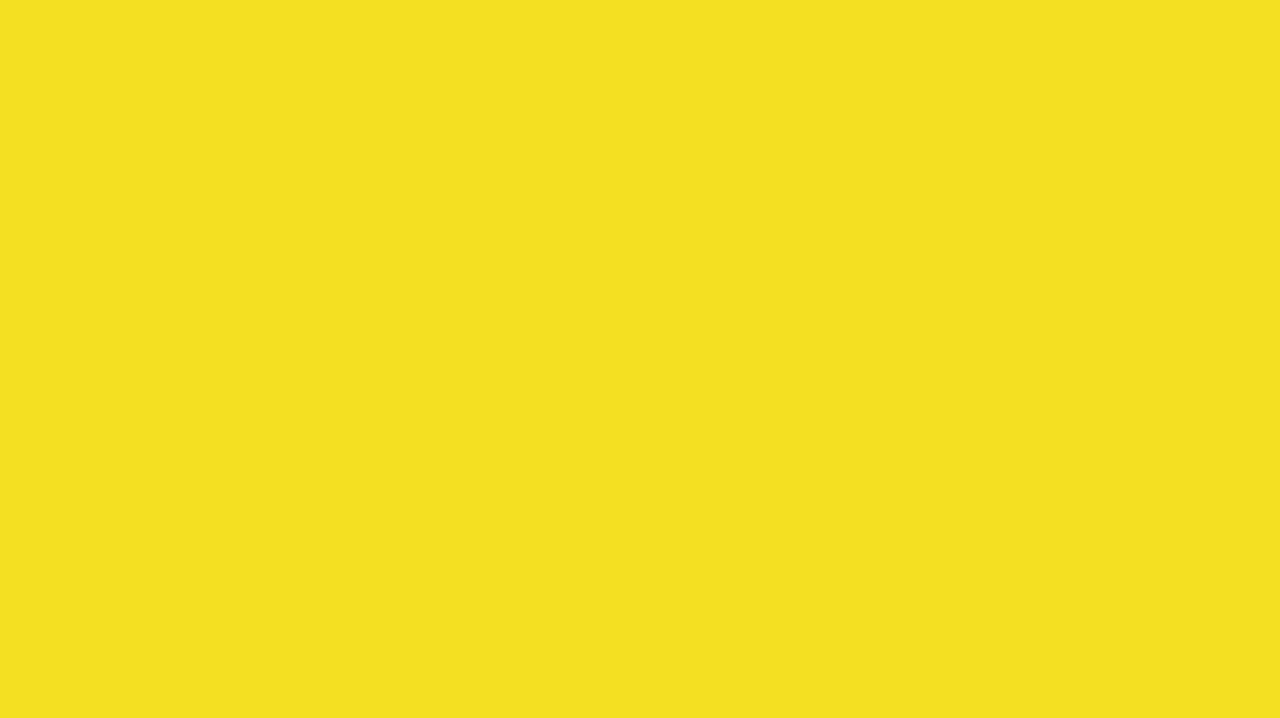
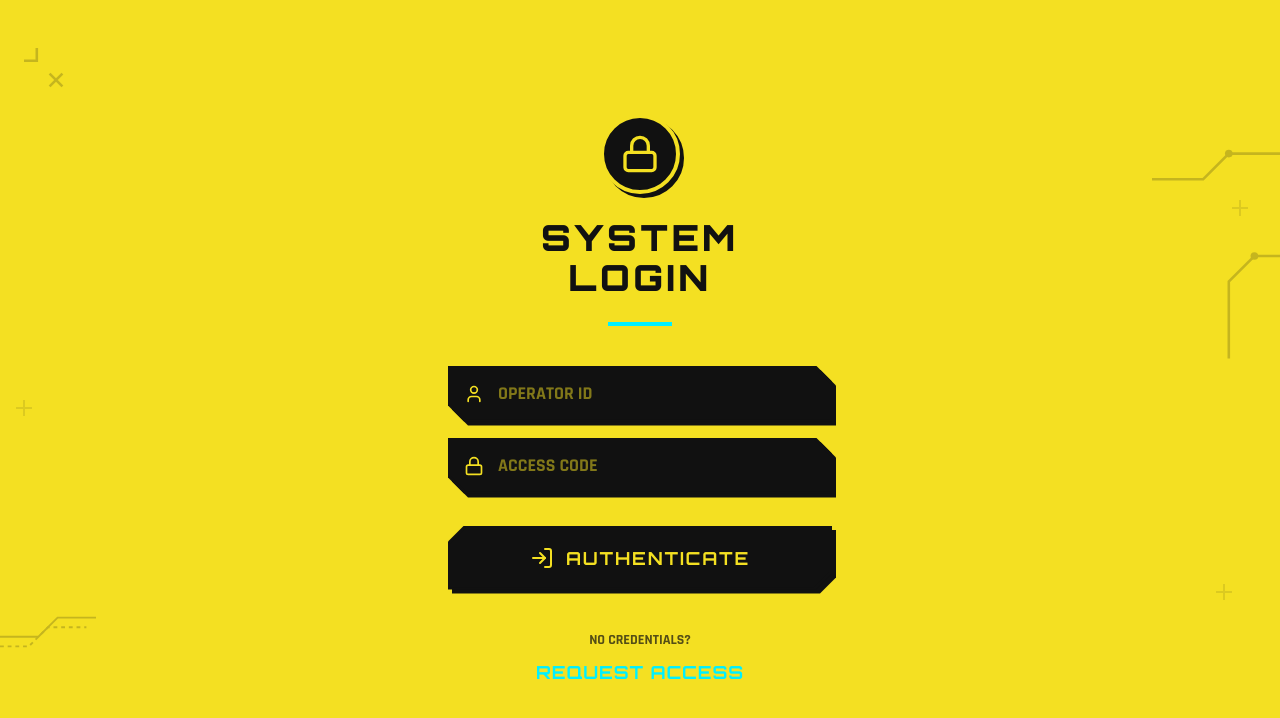
Before and after one commit to pinkth3floyd/cyber_vpn, a React (Vite) app: page / in a window 1280 px wide. Shown: the top 718 px of the page. Built offline with nearby package versions, Linux system fonts and the light colour scheme.

Commit message:
refactor

```diff
--- a/src/App.tsx
+++ b/src/App.tsx
@@ -1,30 +1,107 @@
-// import { useState } from 'react'
-// import reactLogo from './assets/react.svg'
-// import viteLogo from './assets/vite.svg'
-// import heroImg from './assets/hero.png'
-// import './App.css'
 
-import { useState } from "react"
+import { useEffect, useState } from "react"
 import { Login } from "./core/pages/Login"
 import { Register } from "./core/pages/Register";
 import { Home } from "./core/pages/Home";
+import { Splash } from "./core/pages/Splash";
+import { Locations } from "./core/pages/Locations";
+import { Menu } from "./core/pages/Page";
+import { TextPage } from "./core/pages/TextPage";
+import { Premium } from "./core/pages/Premium";
+import { BackgroundTech } from "./core/elements/BackgroundTech";
+import { AnimatePresence } from "motion/react";
 
 function App() {
-  const [currentScreen, setCurrentScreen] = useState('login');
+  const [currentScreen, setCurrentScreen] = useState('splash');
+  const [isConnected, setIsConnected] = useState(false);
+  const [time, setTime] = useState(0);
+  const [theme, setTheme] = useState('yellow');
+
+  useEffect(() => {
+    if (currentScreen === 'splash') {
+      const timer = setTimeout(() => setCurrentScreen('login'), 2500);
+      return () => clearTimeout(timer);
+    }
+  }, [currentScreen]);
+
+  useEffect(() => {
+    let interval: any;
+    if (isConnected) {
+      interval = setInterval(() => setTime(t => t + 1), 1000);
+    } else {
+      setTime(0);
+    }
+    return () => clearInterval(interval);
+  }, [isConnected]);
+
+
+  useEffect(() => {
+    // Premium screen forces dark mode temporarily for its own look
+    const isPremium = currentScreen === 'premium';
+    const activeTheme = isPremium ? 'dark' : theme;
+
+    document.body.className = activeTheme === 'dark' ? 'theme-dark' : activeTheme === 'white' ? 'theme-white' : '';
+
+    // Get computed colors from CSS variables
+    const computedStyle = getComputedStyle(document.body);
+    const color = computedStyle.getPropertyValue('--bg-primary').trim() || (activeTheme === 'dark' ? '#111111' : activeTheme === 'white' ? '#ffffff' : '#f4e022');
+    const isDark = activeTheme === 'dark';
+
+    const metaThemeColor = document.querySelector('meta[name="theme-color"]');
+    if (metaThemeColor) {
+      metaThemeColor.setAttribute('content', color);
+    }
+
+    // Capacitor native bars configuration (for when converted to mobile app)
+    if (typeof window !== 'undefined' && (window as any).Capacitor) {
+      const Capacitor = (window as any).Capacitor;
+      if (Capacitor.Plugins?.StatusBar) {
+        Capacitor.Plugins.StatusBar.setBackgroundColor({ color }).catch(() => {});
+        Capacitor.Plugins.StatusBar.setStyle({ style: isDark ? 'DARK' : 'LIGHT' }).catch(() => {});
+      }
+      if (Capacitor.Plugins?.NavigationBar) {
+        Capacitor.Plugins.NavigationBar.setColor({ color, darkButtons: !isDark }).catch(() => {});
+      }
+    }
+  }, [currentScreen, theme]);
+
+
+  const renderScreen = () => {
+    switch (currentScreen) {
+      case 'splash':
+        return <Splash />;
+      case 'login':
+        return <Login setCurrentScreen={setCurrentScreen} />;
+      case 'register':
+        return <Register setCurrentScreen={setCurrentScreen} />;
+      case 'home':
+        return <Home time={time} isConnected={isConnected} setIsConnected={setIsConnected} setCurrentScreen={setCurrentScreen} />;
+      case 'locations':
+        return <Locations setCurrentScreen={setCurrentScreen} />;
+      case 'menu':
+        return <Menu setCurrentScreen={setCurrentScreen} theme={theme} setTheme={setTheme} />;
+      case 'premium':
+        return <Premium setCurrentScreen={setCurrentScreen} />;
+      case 'about':
+        return <TextPage key="about" title="About" onBack={() => setCurrentScreen('menu')} content={`CYBER VPN v1.0.0\n\nDeveloped for the modern netrunner.\n\nCyber VPN provides military-grade encryption and ultra-fast routing through our global network of secure servers.\n\nOur mission is to keep your data safe from corporate surveillance and malicious actors on the net.\n\nStay secure. Stay hidden.`} />;
+      case 'privacy':
+        return <TextPage key="privacy" title="Privacy Policy" onBack={() => setCurrentScreen('menu')} content={`PRIVACY POLICY\n\n1. ZERO LOGS POLICY\nWe do not track, log, or store your browsing activity, DNS queries, or connection timestamps.\n\n2. DATA COLLECTION\nWe only collect the minimum data required to maintain your account (email, payment info).\n\n3. THIRD PARTIES\nWe never sell your data to third parties or advertisers.\n\n4. SECURITY\nAll data is encrypted using AES-256-GCM cipher with a 4096-bit RSA key.`} />;
+      case 'terms':
+        return <TextPage key="terms" title="Terms of Service" onBack={() => setCurrentScreen('menu')} content={`TERMS OF SERVICE\n\n1. ACCEPTANCE\nBy using Cyber VPN, you agree to these terms.\n\n2. USAGE\nYou agree not to use our service for illegal activities, spamming, or distributing malware.\n\n3. SUBSCRIPTIONS\nPremium subscriptions are billed monthly. You can cancel at any time.\n\n4. TERMINATION\nWe reserve the right to terminate accounts that violate these terms without refund.`} />;
+      default:
+        return null;
+    }
+  };
+
 
   return (
-    <>
-      <section id="center" className="relative w-full h-full overflow-hidden">
-        {/* {currentScreen === 'login' && <Login setCurrentScreen={setCurrentScreen}/>} */}
-        {/* <Register/> */}
-        {/* <Home/> */}
-
-      </section>
-
-
-
-    </>
-  )
+    <div className="w-full h-[100dvh] bg-primary overflow-hidden font-rajdhani relative text-secondary">
+      <BackgroundTech />
+      <AnimatePresence mode="wait">
+        {renderScreen()}
+      </AnimatePresence>
+    </div>
+  );
 }
 
 export default App
```
